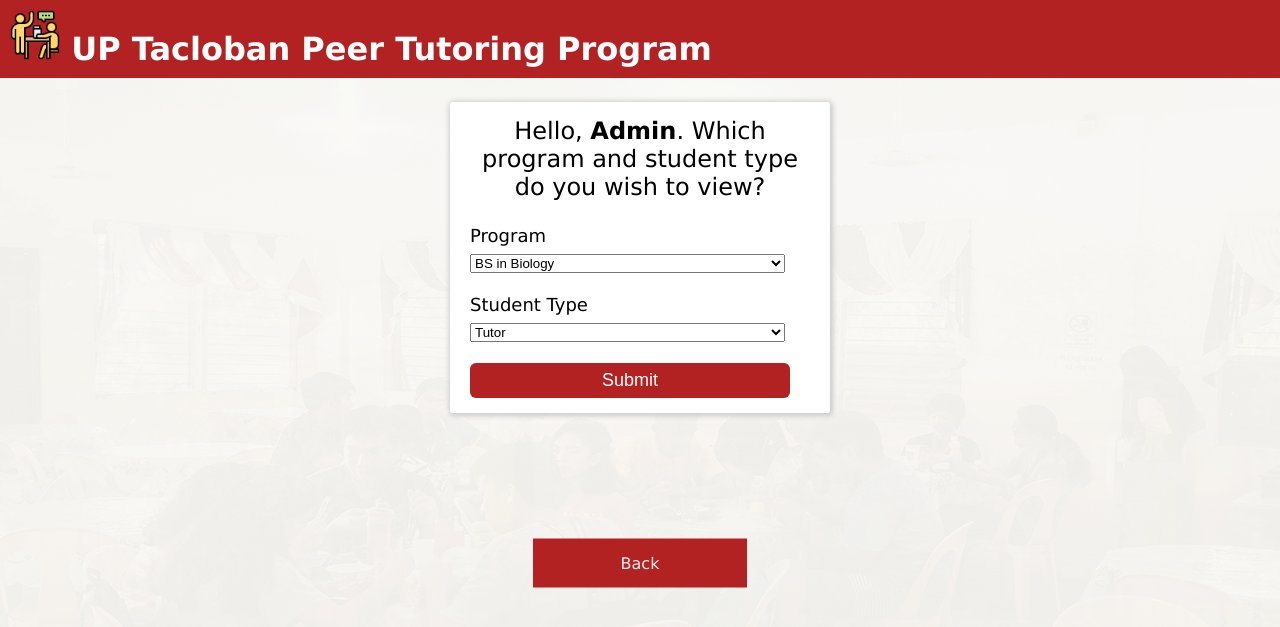
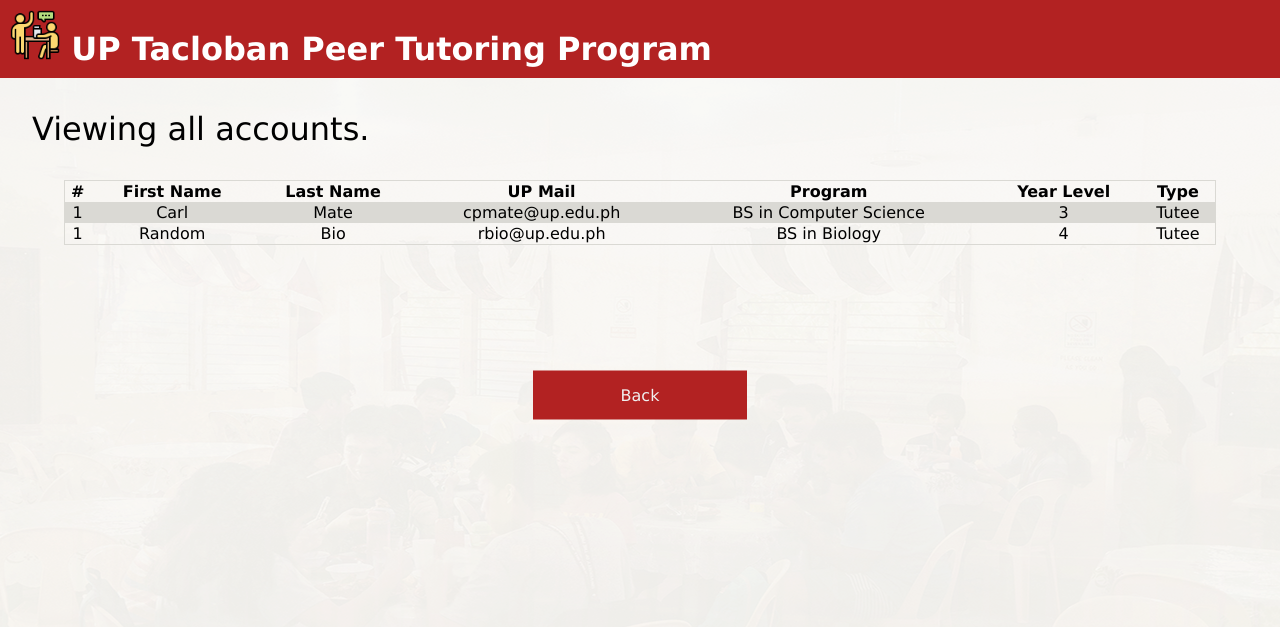
Before and after one commit to carl-mate/UP-Peer-Tutoring, a PHP site: page /view-accounts.php in a window 1280 px wide. Shown: the top 627 px of the page. Run offline with PHP 8.4, Linux system fonts and the light colour scheme; the visitor is signed in with stand-in values (Sample User, id 1); data comes from the database, SQL or seed files in the repository.

Commit message:
Convert view-accounts to table view

```diff
--- a/view-accounts.php
+++ b/view-accounts.php
@@ -4,41 +4,26 @@
 	if(empty($_SESSION['adminEmail'])){
 		header('location: admin-login.php');
 	}
+?>
 
-// Display tutors by program (BS in Computer Science, BS in Biology)
+<p id="result">Viewing all accounts.</p>
+<?php
+//Fetch all tutees
+$tuteeQuery = "SELECT * FROM tutee";
+$tuteeResult = mysqli_query($db, $tuteeQuery);
 
-$programArray = array();
-$programQuery = "SELECT DISTINCT program FROM tutor";
-$programResult = mysqli_query($db, $programQuery);
-
-foreach($programResult as $row){
-    $programArray[] = $row['program'];
+$i = 1;
+?>
+<table>
+<tr><th>#</th><th>First Name</th><th>Last Name</th><th>UP Mail</th><th>Program</th><th>Year Level</th><th>Type</th></tr>
+<?php
+while($row = mysqli_fetch_array($tuteeResult)){
+?>
+    <tr><td><?=$i?></td><td><?=$row['first_name']?></td><td><?=$row['last_name']?></td><td><?=$row['upmail']?></td><td><?=$row['program']?></td><td><?=$row['year_level']?></td><td>Tutee</td></tr>
+<?php
 }
-
 ?>
-<div class = "content">
-	<p class="big-paragraph">Hello, <strong>Admin</strong>. Which program and student type do you wish to view?</p>
-	<form action="list-accounts.php" method="get">
-		<label>Program</label>
-	    <select name="program">
-	    	<option selected="selected"><?=$programArray[0]?></option>
-		<?php
-		for($i = 1; $i < count($programArray); $i++) {
-		?>
-		    <option><?=$programArray[$i]?></option>
-		<?php } ?>
-	    </select>
-	    <label>Student Type</label>
-	    <select name="studentType">
-	    	<option selected="selected">Tutor</option>
-	    	<option>Tutee</option>
-	    </select>
-
-		<input type="submit" name="view" />
-	    </div>
-	</form>
-</div>
-
+</table>
 <div class="container">
      <div class="center">
         <p><a href="admin-index.php" class="button">Back</a></p>
```
